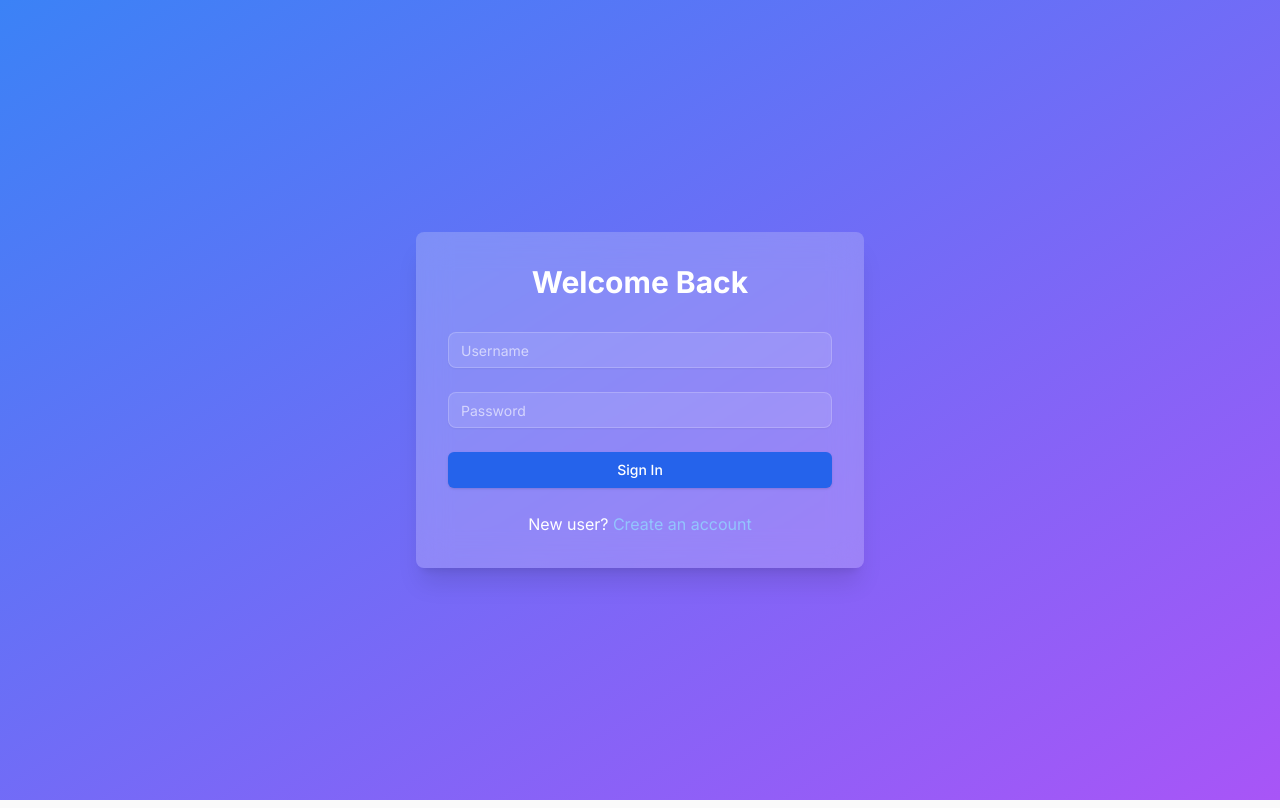
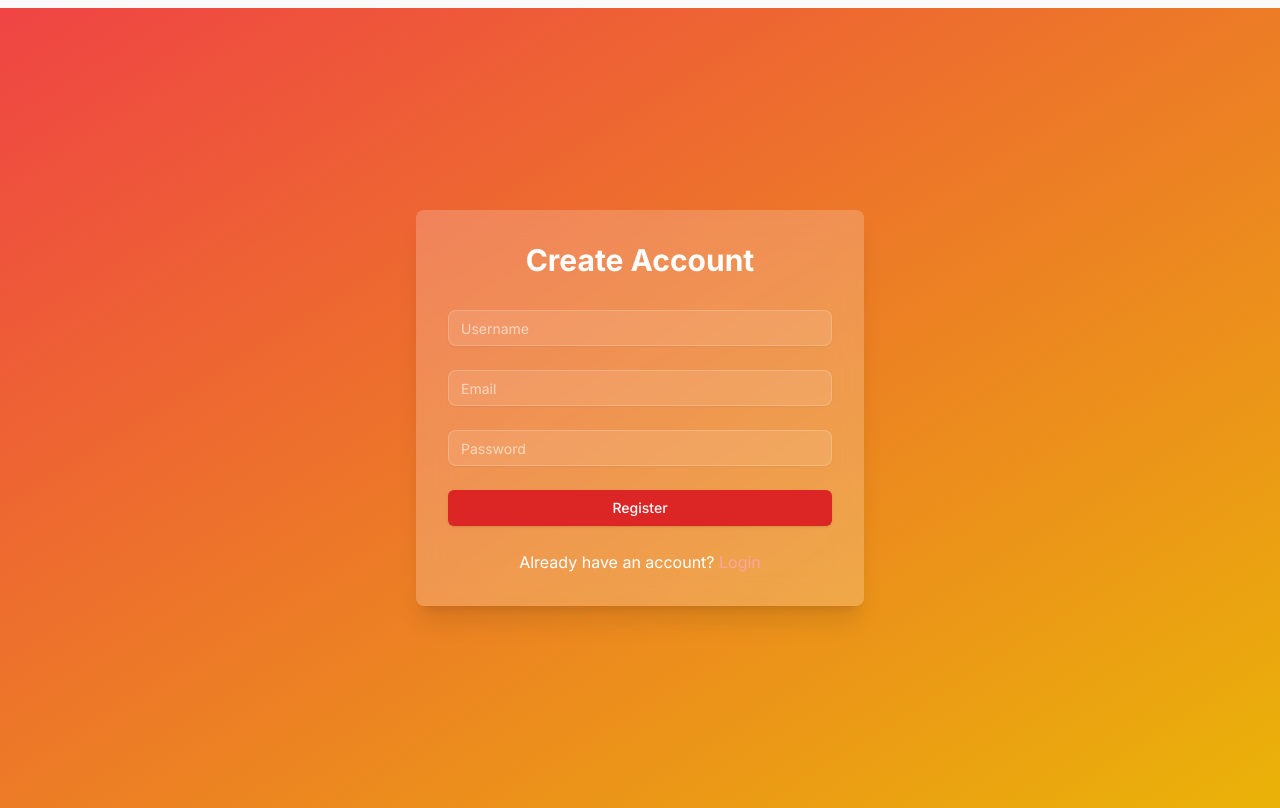
Before and after one commit to Vaibhav007-code/chatify_new, a Next.js app in the folder client/: page / in a window 1280 px wide. Built offline with nearby package versions, Linux system fonts and the light colour scheme.

Commit message:
feat: Update main page with tabbed navigation

```diff
--- a/client/src/app/page.js
+++ b/client/src/app/page.js
@@ -2,27 +2,38 @@
 
 import { useState, useEffect } from 'react';
 import Login from '@/components/Login';
-import Chat from '@/components/Chat';
-import { useAuth } from '@/contexts/AuthContext';
-import { useRouter } from 'next/navigation';
+import Register from '@/components/Register';
+import { Tabs, TabsContent, TabsList, TabsTrigger } from "@/components/ui/tabs";
+import { AuthProvider } from '@/contexts/AuthContext';
+import { SocketProvider } from '@/contexts/SocketContext';
+import dynamic from 'next/dynamic';
+
+// Dynamically import Chat component with no SSR
+const Chat = dynamic(() => import('@/components/Chat'), { ssr: false });
 
 export default function Home() {
-  const { user, loading } = useAuth();
-  const router = useRouter();
-
-  if (loading) {
-    return (
-      <div className="flex items-center justify-center min-h-screen">
-        <div className="animate-spin rounded-full h-12 w-12 border-t-2 border-b-2 border-gray-900 dark:border-white"></div>
-      </div>
-    );
-  }
-
-  // If no user is logged in, show the login page
-  if (!user) {
-    return <Login />;
-  }
-
-  // If user is logged in, show the chat interface
-  return <Chat />;
+  return (
+    <AuthProvider>
+      <SocketProvider>
+        <main className="min-h-screen">
+          <Tabs defaultValue="register" className="w-full">
+            <TabsList className="hidden">
+              <TabsTrigger value="login">Login</TabsTrigger>
+              <TabsTrigger value="register">Register</TabsTrigger>
+              <TabsTrigger value="chat">Chat</TabsTrigger>
+            </TabsList>
+            <TabsContent value="login">
+              <Login />
+            </TabsContent>
+            <TabsContent value="register">
+              <Register />
+            </TabsContent>
+            <TabsContent value="chat">
+              <Chat />
+            </TabsContent>
+          </Tabs>
+        </main>
+      </SocketProvider>
+    </AuthProvider>
+  );
 }
```
